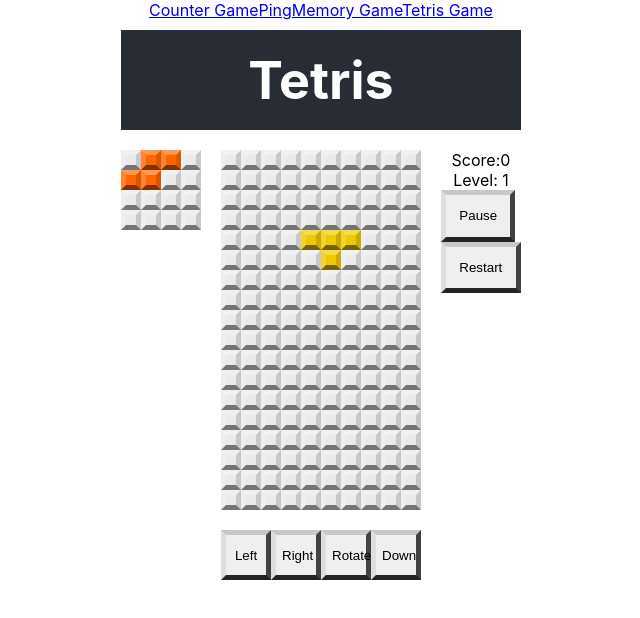
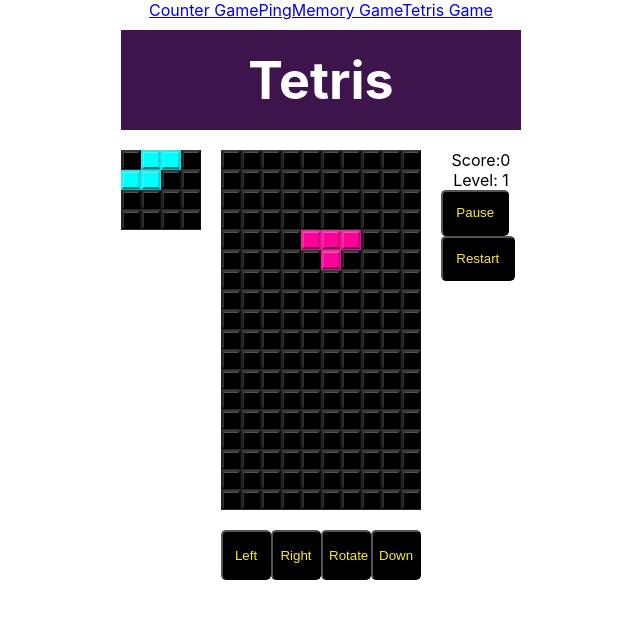
Before and after one commit to DigitalCraftsStudents/dev-arcade, a React (Create React App) app in the folder client/: page /tetris in a window 1280 px wide. Shown: the top 618 px of the page, without its empty margins (319-959 px from the left). Built offline with nearby package versions, Linux system fonts and the light colour scheme.

Commit message:
changed styling and colors for blocks

```diff
--- a/client/src/games/tetris/store.js
+++ b/client/src/games/tetris/store.js
@@ -3,10 +3,10 @@ import { createStore } from "redux";
 const defaultState = {
     state = {
   game: {
-    nextShape: 1,
+    nextShape: `grid-square color-${props.color}`,
     rotation: 1,
     grid: [bunch, of, values],
-    more, properrties
+    more, properties
   }
 }
 
--- a/client/src/games/tetris/tetris.css
+++ b/client/src/games/tetris/tetris.css
@@ -23,7 +23,7 @@ and 'b'. The '.' represents an empty cell on the grid. */
 }
 
 .App-header {
-  background-color: #282c34;
+  background-color: #3D144C;
   min-height: 10vh;
   grid-area: h;
   display: flex;
@@ -39,8 +39,6 @@ and 'b'. The '.' represents an empty cell on the grid. */
   display: grid;
   grid-template-columns: repeat(4, var(--tile-size));
   align-self: flex-start;
-  grid-area: l; /* Grid area l left column */
-
 }
 
 /* Grid Board */
@@ -72,11 +70,9 @@ and 'b'. The '.' represents an empty cell on the grid. */
   height: var(--size);
   text-align: center;
   display: block;
-  border-width: 5px;
-  border-top-color: var(--button-color-t);
-  border-left-color: var(--button-color-l);
-  border-right-color: var(--button-color-r);
-  border-bottom-color: var(--button-color-b);
+  border-radius: 5px;
+  background-color: var(--color-0);
+  color: #FAEB2C;
 }
 
 /* Message Popup Styles */
@@ -106,14 +102,14 @@ and 'b'. The '.' represents an empty cell on the grid. */
   --border-bottom-color: rgba(0, 0, 0, 0.5);
 
   /* Square Colors:  background colors for the squares.*/
-  --color-0: #eaeaea;
-  --color-1: #ff6600;
-  --color-2: #eec900;
-  --color-3: #0000ff;
-  --color-4: #cc00ff;
-  --color-5: #00ff00;
-  --color-6: #66ccff;
-  --color-7: #ff0000;
+  --color-0: #000000;
+  --color-1: #006bc2;
+  --color-2: #FF0099;
+  --color-3: #ffee00;
+  --color-4: #1DD73C;
+  --color-5: #FF5F1F;
+  --color-6: #00FFFF;
+  --color-7: #F51D00;
 
   /* Button Colors */
   --button-color-t: rgba(200, 200, 200, 1);
@@ -164,10 +160,10 @@ and 'b'. The '.' represents an empty cell on the grid. */
 
 /* Grid Square */
 .grid-square {
-  border-style: solid;
+  border-style: groove;
   width: var(--tile-size);
   height: var(--tile-size);
-  border-width: var(--border-width);
+  border-width: 3px;
   border-left-color: var(--border-left-color);
   border-top-color: var(--border-top-color);
   border-right-color: var(--border-right-color);
@@ -185,20 +181,12 @@ and 'b'. The '.' represents an empty cell on the grid. */
   align-self: flex-start;
 }
 
-/* Next Block */
-.next-block {
-  display: grid;
-  grid-template-columns: repeat(4, var(--tile-size));
-  align-self: flex-start;
-}
 
 /* Score Board */
 .score-board-button {
   display: block;
   padding: 1em;
-  border-width: 5px;
-  border-top-color: var(--button-color-t);
-  border-left-color: var(--button-color-l);
-  border-right-color: var(--button-color-r);
-  border-bottom-color: var(--button-color-b);
+  border-radius: 5px;
+  background-color: var(--color-0);
+  color: #FAEB2C;
 }
--- a/client/src/games/tetris/utils/index.js
+++ b/client/src/games/tetris/utils/index.js
@@ -38,93 +38,93 @@ export const shapes = [
     [1,0,0,0]]],
 
   // T
-  [[[1,1,1,0],
-    [0,1,0,0],
+  [[[2,2,2,0],
+    [0,2,0,0],
     [0,0,0,0],
     [0,0,0,0]],
 
-   [[0,1,0,0],
-    [1,1,0,0],
-    [0,1,0,0],
+   [[0,2,0,0],
+    [2,2,0,0],
+    [0,2,0,0],
     [0,0,0,0]],
 
-   [[0,1,0,0],
-    [1,1,1,0],
+   [[0,2,0,0],
+    [2,2,2,0],
     [0,0,0,0],
     [0,0,0,0]],
 
-   [[1,0,0,0],
-    [1,1,0,0],
-    [1,0,0,0],
+   [[2,0,0,0],
+    [2,2,0,0],
+    [2,0,0,0],
     [0,0,0,0]]],
 
   // L
-  [[[1,1,1,0],
-    [1,0,0,0],
+  [[[3,3,3,0],
+    [3,0,0,0],
     [0,0,0,0],
     [0,0,0,0]],
 
-   [[1,1,0,0],
-    [0,1,0,0],
-    [0,1,0,0],
+   [[3,3,0,0],
+    [0,3,0,0],
+    [0,3,0,0],
     [0,0,0,0]],
 
-   [[0,0,1,0],
-    [1,1,1,0],
+   [[0,0,3,0],
+    [3,3,3,0],
     [0,0,0,0],
     [0,0,0,0]],
 
-   [[1,0,0,0],
-    [1,0,0,0],
-    [1,1,0,0],
+   [[3,0,0,0],
+    [3,0,0,0],
+    [3,3,0,0],
     [0,0,0,0]]],
 
   // J
-  [[[1,0,0,0],
-    [1,1,1,0],
+  [[[4,0,0,0],
+    [4,4,4,0],
     [0,0,0,0],
     [0,0,0,0]],
 
-   [[1,1,0,0],
-    [1,0,0,0],
-    [1,0,0,0],
+   [[4,4,0,0],
+    [4,0,0,0],
+    [4,0,0,0],
     [0,0,0,0]],
 
-   [[1,1,1,0],
-    [0,0,1,0],
+   [[4,4,4,0],
+    [0,0,4,0],
     [0,0,0,0],
     [0,0,0,0]],
 
-   [[0,1,0,0],
-    [0,1,0,0],
-    [1,1,0,0],
+   [[0,4,0,0],
+    [0,4,0,0],
+    [4,4,0,0],
     [0,0,0,0]]],
 
   // Z
-  [[[1,1,0,0],
-    [0,1,1,0],
+  [[[5,5,0,0],
+    [0,5,5,0],
     [0,0,0,0],
     [0,0,0,0]],
 
-   [[0,1,0,0],
-    [1,1,0,0],
-    [1,0,0,0],
+   [[0,5,0,0],
+    [5,5,0,0],
+    [5,0,0,0],
     [0,0,0,0]]],
 
   // S
-  [[[0,1,1,0],
-    [1,1,0,0],
+  [[[0,6,6,0],
+    [6,6,0,0],
     [0,0,0,0],
     [0,0,0,0]],
 
-   [[0,1,0,0],
-    [0,1,1,0],
-    [0,0,1,0],
+   [[0,6,0,0],
+    [0,6,6,0],
+    [0,0,6,0],
     [0,0,0,0]]],
 
   // O
-  [[[1,1,0,0],
-    [1,1,0,0],
+  [[[7,7,0,0],
+    [7,7,0,0],
     [0,0,0,0],
     [0,0,0,0]]]
 ]
```
